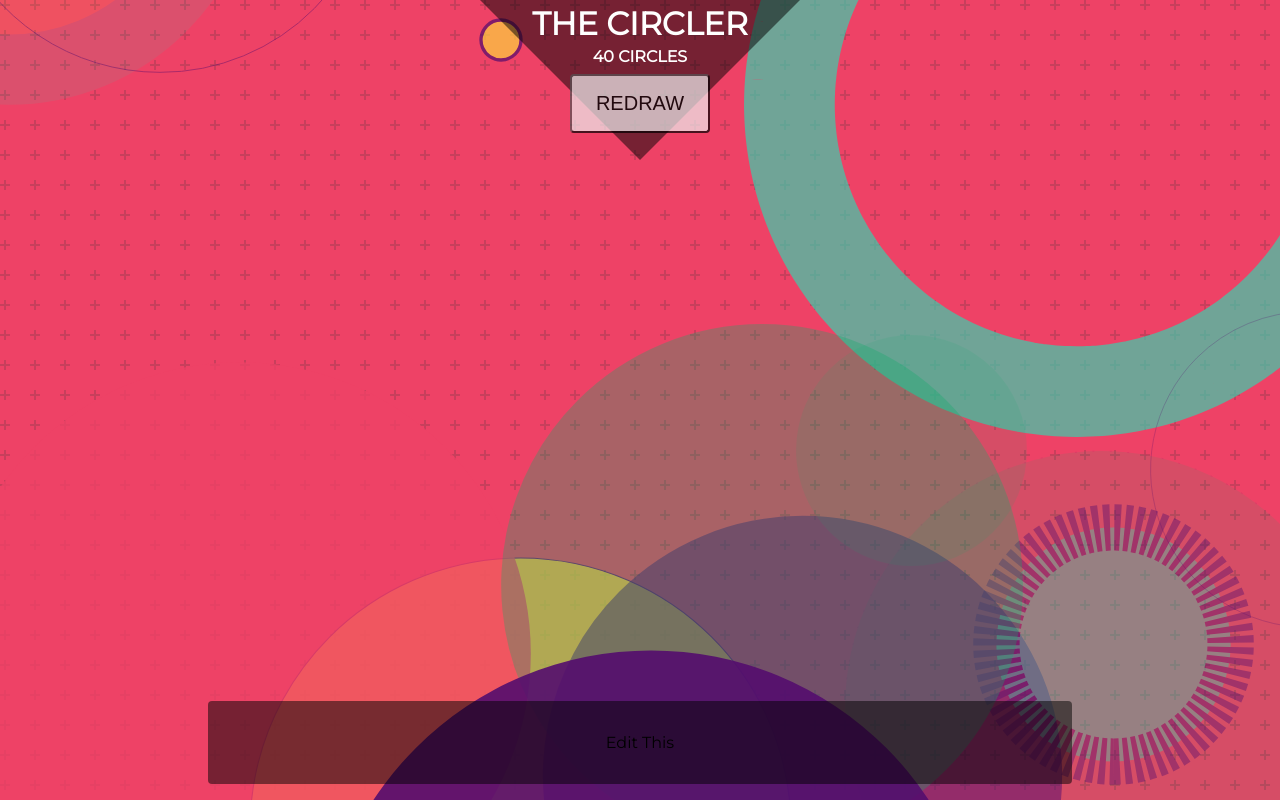
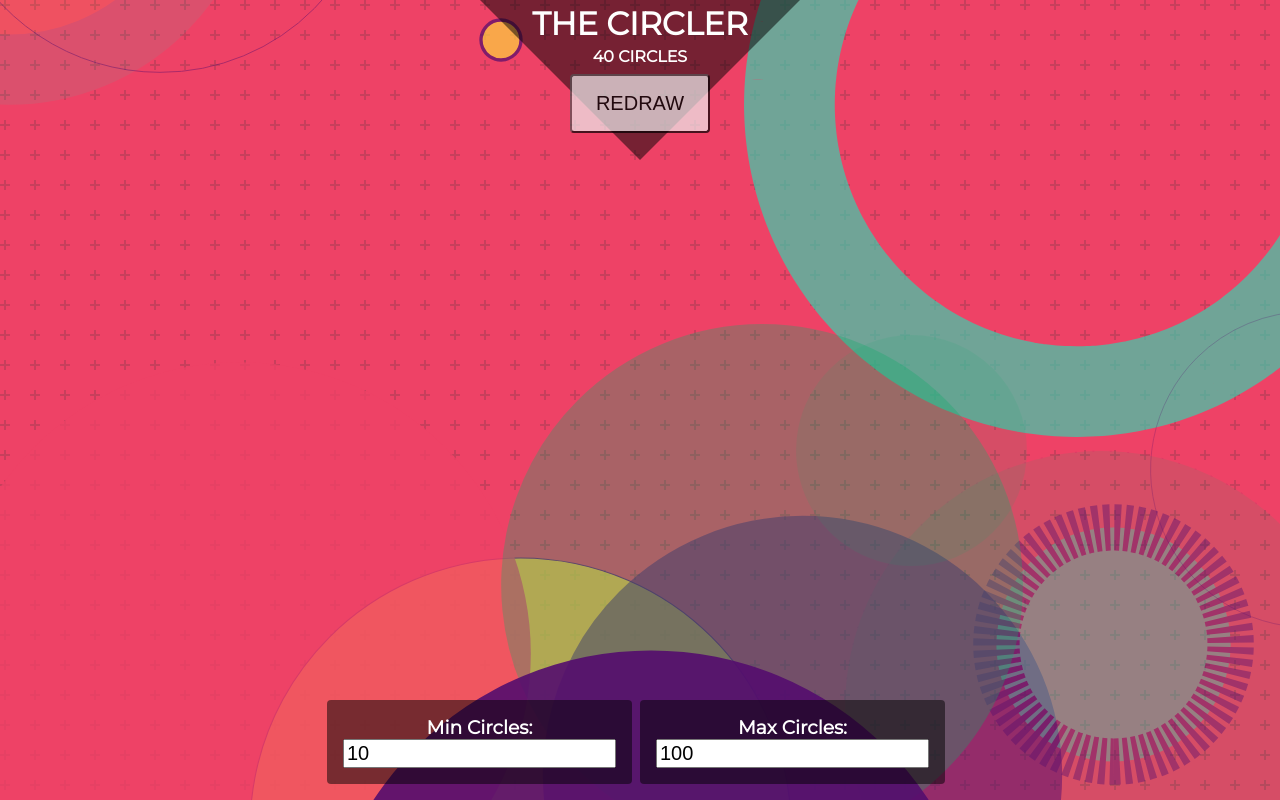
Before and after one commit to drinkingtheink/circle-generator, a React (Create React App) app: page / in a window 1280 px wide. Built offline with nearby package versions, Linux system fonts and the light colour scheme.

Commit message:
Edit Panel allows users to control range of circles created.

```diff
--- a/src/App.scss
+++ b/src/App.scss
@@ -128,10 +128,20 @@ button {
   text-align: center;
 
   main {
-    background-color: $blackOpBg;
-    padding: 1rem;
-    width: 65%;
-    margin: 0 auto;
-    border-radius: 4px;
+    display: flex;
+    width: auto;
+    justify-content: center;
+
+    section {
+      background-color: $blackOpBg;
+      padding: 1rem;
+      border-radius: 4px;
+      margin-right: .5rem;
+      color: white;
+    }
+  }
+
+  input {
+    font-size: 1.25rem;
   }
 }
--- a/src/components/EditPanel.js
+++ b/src/components/EditPanel.js
@@ -1,13 +1,53 @@
-import React from 'react';
+import React, { Component } from 'react';
+import PropTypes from 'prop-types';
 
-const EditPanel = (props) => {
+class EditPanel extends Component {
+  constructor(props) {
+    super(props);
+    this.handleMinCirclesChange = this.handleMinCirclesChange.bind(this);
+    this.handleMaxCirclesChange = this.handleMaxCirclesChange.bind(this);
+  }
+
+  handleMinCirclesChange(e) {
+    let newCount = e.target.value || this.props.maxCircles;
+    this.props.updateMinCirclesCount(e.target.value);
+  }
+
+  handleMaxCirclesChange(e) {
+    this.props.updateMaxCirclesCount(e.target.value);
+  }
+
+  render () {
     return (
       <section className="edit-panel">
         <main>
-        <p>Edit This</p>
+          <section className="min-circles">
+            <h3>Min Circles:</h3>
+            <input
+              onChange={this.handleMinCirclesChange}
+              type="number"
+              defaultValue={this.props.minCircles}
+             />
+          </section>
+          <section className="max-circles">
+            <h3>Max Circles:</h3>
+            <input
+              onChange={this.handleMaxCirclesChange}
+              type="number"
+              defaultValue={this.props.maxCircles}
+             />
+          </section>
         </main>
       </section>
     )
   }
+}
+
+EditPanel.propTypes = {
+  minCircles: PropTypes.number,
+  updateMinCirclesCount: PropTypes.func,
+  maxCircles: PropTypes.number,
+  updateMaxCirclesCount: PropTypes.func
+};
 
 export default EditPanel;
--- a/src/containers/IlloContainer.js
+++ b/src/containers/IlloContainer.js
@@ -3,8 +3,6 @@ import CircleSVG from '../components/CircleSVG';
 import EditPanel from '../components/EditPanel';
 import palettes from '../palettes';
 
-const maxCircles = 100;
-const minCircles = 10;
 const invisibleCircle = 'rgba(000,000,000,0)';
 
 class IlloContainer extends Component {
@@ -14,14 +12,18 @@ class IlloContainer extends Component {
       circleCount: null,
       circlesModel: null,
       currentPalette: null,
-      slideshow: true
+      slideshow: true,
+      maxCircles: 100,
+      minCircles: 10
     }
     this.generateCircleModel = this.generateCircleModel.bind(this);
+    this.updateMaxCirclesCount = this.updateMaxCirclesCount.bind(this);
+    this.updateMinCirclesCount = this.updateMinCirclesCount.bind(this);
   }
 
   generateCircleModel() {
     this.getPalette();
-    let circleCount = this.getRandomInt(minCircles, maxCircles);
+    let circleCount = this.getRandomInt(this.state.minCircles, this.state.maxCircles);
     let circlesModel = [];
     let i;
     for (i = 0; i < circleCount; i++) {
@@ -52,6 +54,17 @@ class IlloContainer extends Component {
     return randomBoolean;
   }
 
+  updateMaxCirclesCount(newCount) {
+    console.log(`WHAT DO WE HAVE>>> ${newCount}`);
+    this.setState({ maxCircles: newCount });
+    this.generateCircleModel();
+  }
+
+  updateMinCirclesCount(newCount) {
+    this.setState({ minCircles: newCount });
+    this.generateCircleModel();
+  }
+
   componentWillMount() {
     this.generateCircleModel();
   }
@@ -62,6 +75,8 @@ class IlloContainer extends Component {
       setInterval(function() {
           react.generateCircleModel()
       }, 20 * 1000);
+    } else {
+
     }
   }
 
@@ -101,7 +116,12 @@ class IlloContainer extends Component {
           />
         ))}
 
-        <EditPanel />
+        <EditPanel
+          minCircles={this.state.minCircles}
+          updateMinCirclesCount={this.updateMinCirclesCount}
+          maxCircles={this.state.maxCircles}
+          updateMaxCirclesCount={this.updateMaxCirclesCount}
+        />
       </main>
     )
   }
```
Lines whose indentation alone changed are shown as unchanged.
